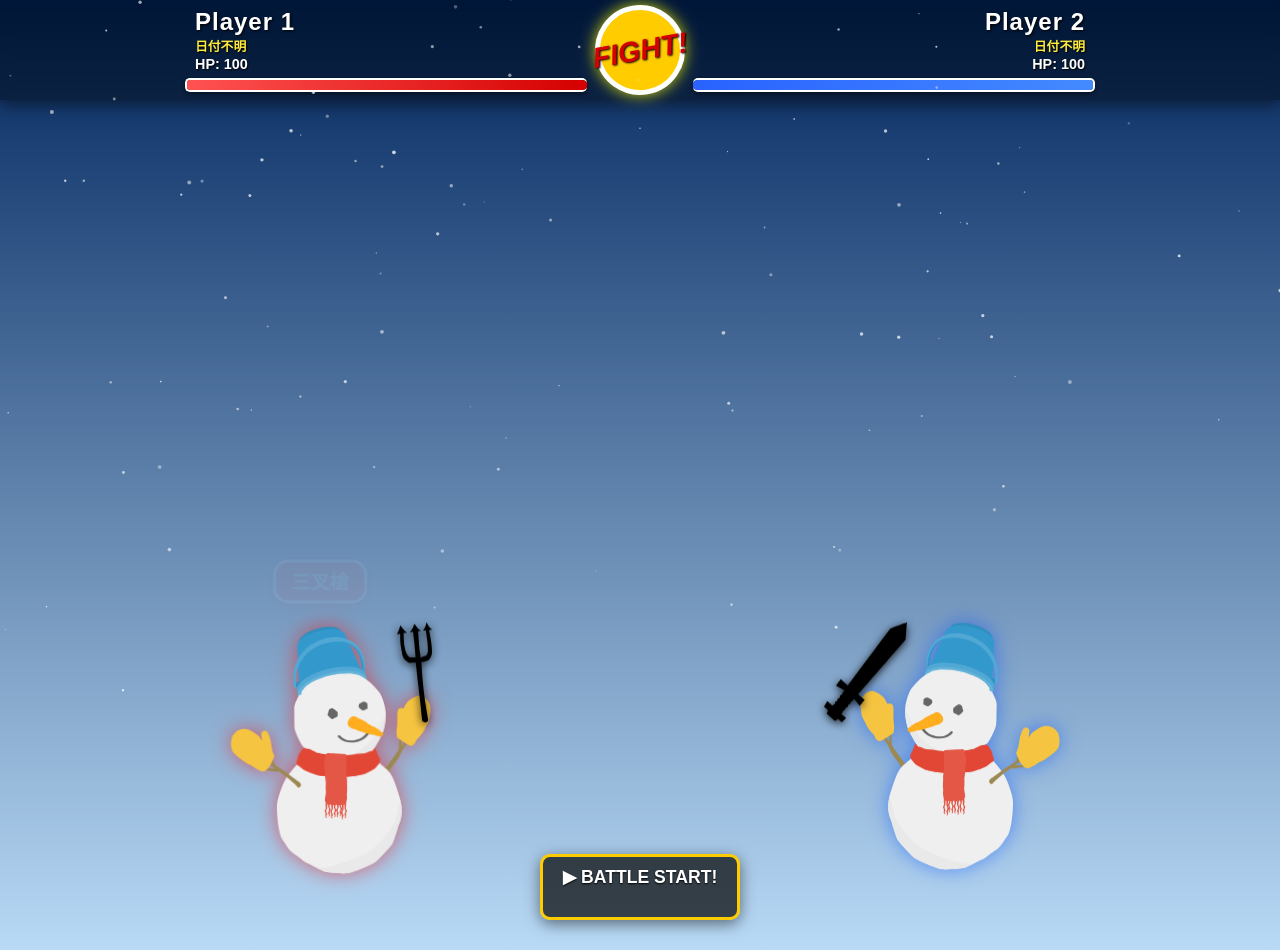
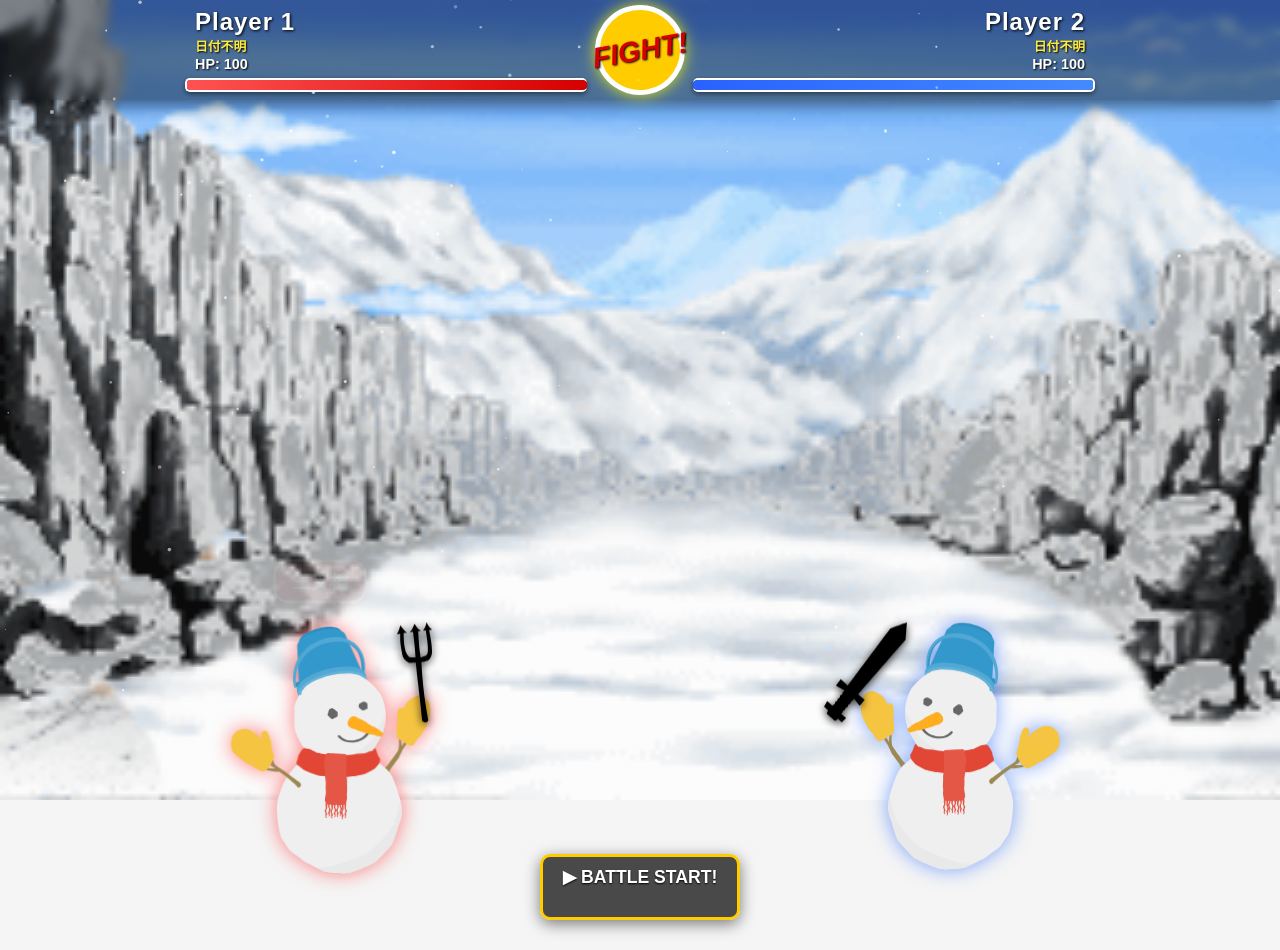
Before and after one commit to hayashiriku/snowman, a Vue app in the folder frontend/: page /battle-result in a window 1280 px wide. Built offline with nearby package versions, Linux system fonts and the light colour scheme; no server answers; the HTML template or start-up script is replaced by a standard one.

Commit message:
最終調整

```diff
--- a/frontend/src/views/BattleResultView.vue
+++ b/frontend/src/views/BattleResultView.vue
@@ -4,7 +4,6 @@ import { useRoute, useRouter } from 'vue-router'
 
 // 共通コンポーネント
 import SnowEffect from '../components/Snoweffect.vue'
-import OceanBackground from '../components/oceanbackground.vue'
 import snowmanImg from '/snowman.svg'
 
 const route = useRoute()
@@ -57,19 +56,18 @@ const currentWeaponNameP1 = ref('')
 const currentWeaponNameP2 = ref('')
 
 // ==========================================
-// 武器リスト (SFXパスを追加)
-// ※パスは public フォルダからの絶対パスにしています
+// 武器リスト
 // ==========================================
 const weaponList = [
-  { name: '弓', power: 1000, icon: '/weapon/311747.svg', sfx: '/BGM/47042.mp3' },
+  { name: '弓', power: 750, icon: '/weapon/311747.svg', sfx: '/BGM/3117747.mp3' },
   { name: '三叉槍', power: 300, icon: '/weapon/151565.svg', sfx: '/BGM/151565.mp3' },
   { name: '手裏剣', power: 500, icon: '/weapon/153172.svg', sfx: '/BGM/153172.mp3' },
-  { name: '剣', power: 1500, icon: '/weapon/310793.svg', sfx: '/BGM/310793.mp3' },
-  { name: 'ライフル', power: 3000, icon: '/weapon/308095.svg', sfx: '/BGM/308095.mp3' }
+  { name: '剣', power: 1000, icon: '/weapon/310793.svg', sfx: '/BGM/310793.mp3' },
+  { name: 'ライフル', power: 1500, icon: '/weapon/308095.svg', sfx: '/BGM/308095.mp3' }
 ]
 
 // ==========================================
-// 効果音再生機能 (ワンショット再生用)
+// 効果音再生機能
 // ==========================================
 const playSe = (path, timeLimitSec = null) => {
   if (!path) return null;
@@ -182,9 +180,9 @@ const startBattleSequence = async () => {
   battleState.value = 'fighting'
   logMessage.value = 'BATTLE START!'
 
-  // ★ BGM再生開始
+  // BGM再生開始
   if (bgmPlayer.value) {
-    bgmPlayer.value.volume = 0.3 // BGMは少し控えめ
+    bgmPlayer.value.volume = 0.3
     bgmPlayer.value.play().catch(e => console.warn('BGM Auto-play blocked', e))
   }
 
@@ -215,7 +213,7 @@ const performAttack = async (attacker) => {
 
   await sleep(300)
 
-  // ★ 武器の効果音再生
+  // 武器の効果音再生
   if (weapon.sfx) {
     playSe(weapon.sfx)
   }
@@ -242,7 +240,7 @@ const performAttack = async (attacker) => {
 const finishBattle = () => {
   battleState.value = 'finished'
 
-  // ★ BGM停止
+  // BGM停止
   if (bgmPlayer.value) {
     bgmPlayer.value.pause()
     bgmPlayer.value.currentTime = 0
@@ -285,7 +283,7 @@ const goTop = () => router.push('/')
   <audio ref="bgmPlayer" src="/BGM/BattleBGM.mp3" loop hidden></audio>
 
   <div class="battle-result-container">
-    <OceanBackground />
+    <div class="battle-background-image"></div>
 
     <div class="header-status-bar">
       <div class="player-status-block p1-block">
@@ -414,6 +412,20 @@ const goTop = () => router.push('/')
   padding-bottom: 50px;
 }
 
+.battle-background-image {
+    position: fixed;
+    top: 0;
+    left: 0;
+    width: 100%;
+    height: 100%;
+    z-index: 1;
+    /* 背景画像を assets ではなく public フォルダから読むように修正 */
+    background-image: url('/stage1.png');
+    background-size: cover;
+    background-position: center bottom;
+    background-repeat: no-repeat;
+}
+
 /* =======================================
    HP & ステータスバー
    ======================================= */
@@ -482,6 +494,9 @@ const goTop = () => router.push('/')
   align-items: flex-end;
   padding-bottom: 0px;
   box-sizing: border-box; overflow: hidden;
+  /* 背景より手前に表示させる */
+  position: relative;
+  z-index: 5;
 }
 
 .player-avatar-area {
```
Also changed, not shown: frontend/public/stage1.png (added).
